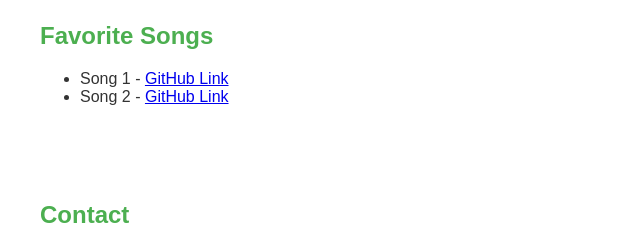
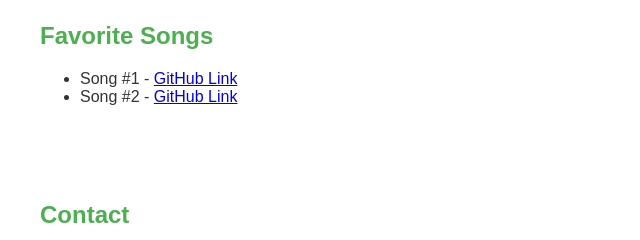
Before and after one commit to JamesNguyen42/JamesNguyen42.github.io, a plain HTML site: page index.html in a window 1280 px wide. Shown: the part 372-612 px from the top of the page, 0-640 px from the left. Drawn offline with Linux system fonts and the light colour scheme.

Commit message:
Update index.html

```diff
--- a/index.html
+++ b/index.html
@@ -17,11 +17,11 @@
         <p>Hello! I'm James Nguyen, I'm a junior, a computer science major that just transfered from Santa Barbara City College. I have a deep interest in STEM subjects, especially with Math, Physics, and CS.</p>
     </section>
 
-    <section id="projects">
+    <section id="songs">
         <h2>Favorite Songs</h2>
         <ul>
-            <li>Song 1 - <a href="https://youtu.be/xvFZjo5PgG0?si=OOKsbulZJVHMgvmO">GitHub Link</a></li>
-            <li>Song 2 - <a href="https://youtu.be/Z3J_MCbwaJ0?si=YHbck6D51vO1nEdP">GitHub Link</a></li>
+            <li>Song #1 - <a href="https://youtu.be/xvFZjo5PgG0?si=OOKsbulZJVHMgvmO">GitHub Link</a></li>
+            <li>Song #2 - <a href="https://youtu.be/Z3J_MCbwaJ0?si=YHbck6D51vO1nEdP">GitHub Link</a></li>
         </ul>
     </section>
 
```
